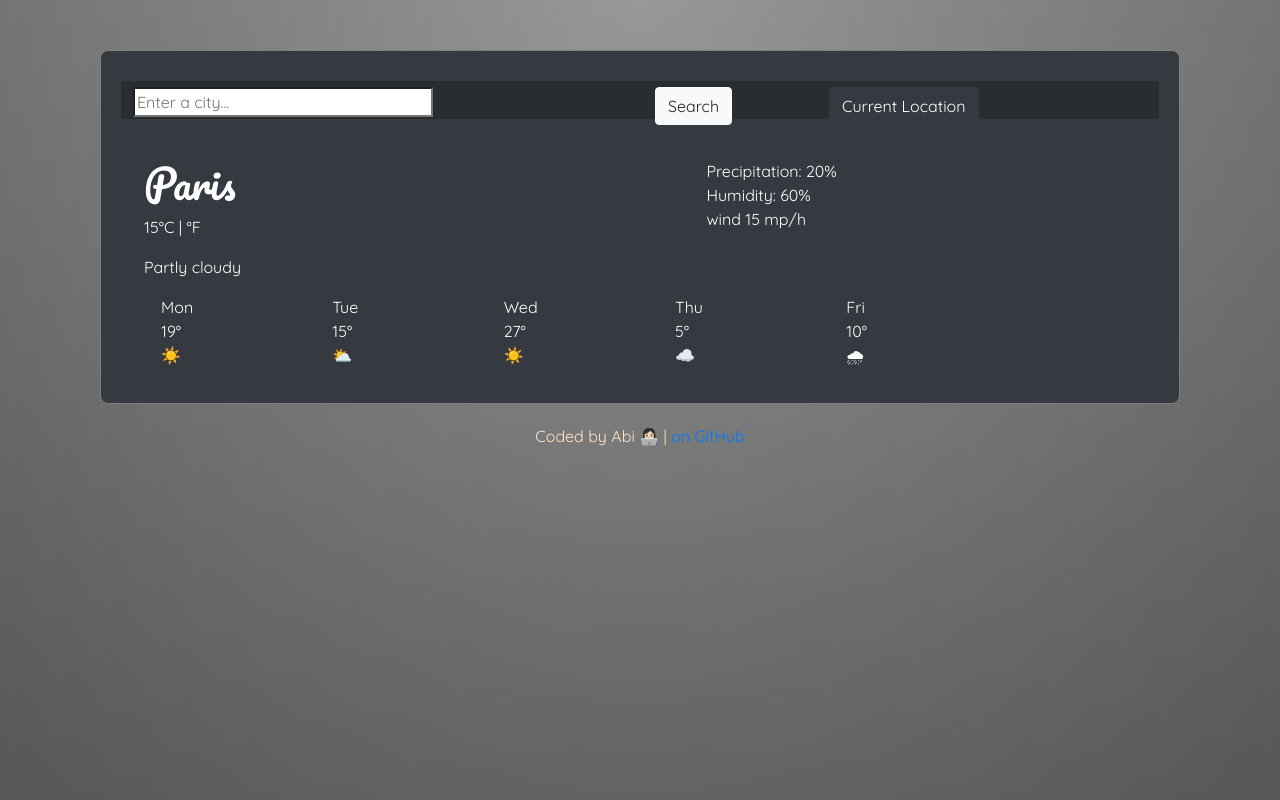
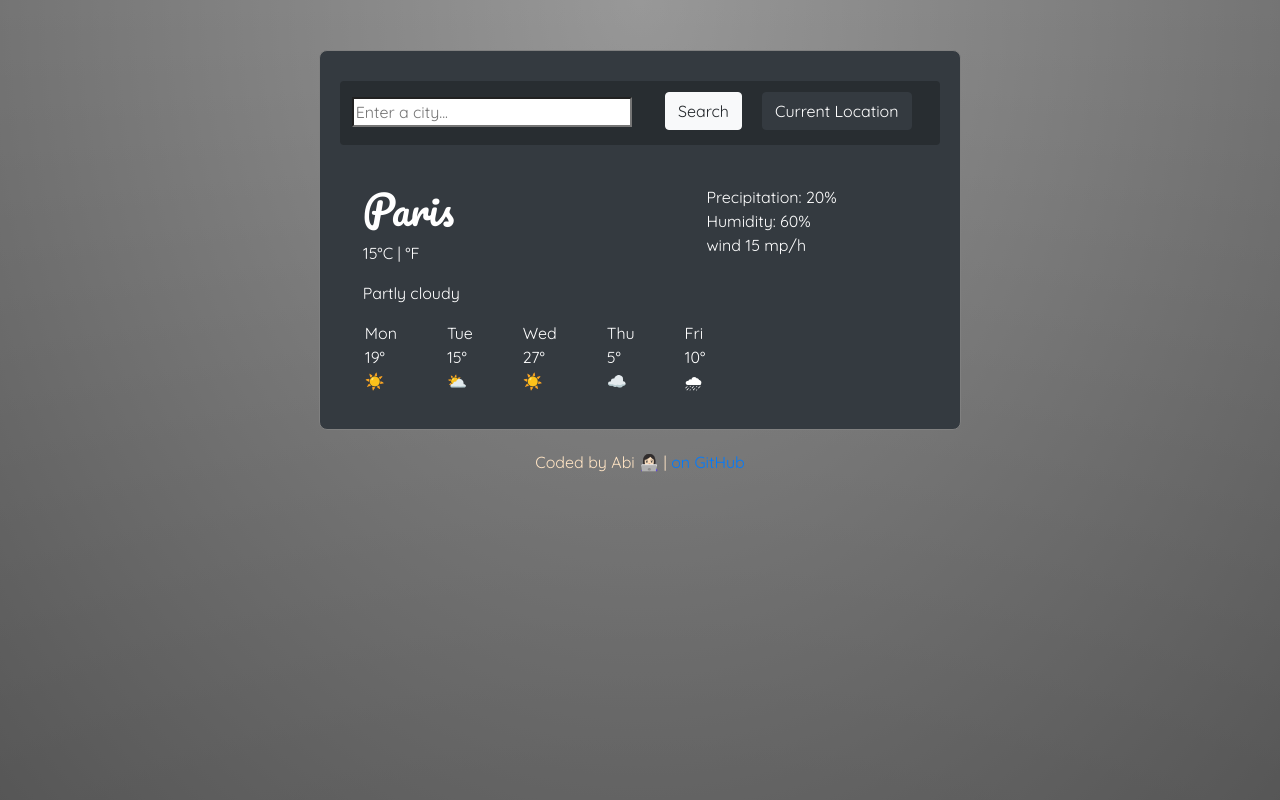
Before and after one commit to sponberry/shecodesreact-final-project, a React (Create React App) app: page / in a window 1280 px wide. Built offline with nearby package versions, Linux system fonts and the light colour scheme.

Commit message:
More CSS styling added

```diff
--- a/src/App.css
+++ b/src/App.css
@@ -2,9 +2,11 @@
 
 
 .App {
+  color: white;
   font-family: 'Quicksand', 'Trebuchet MS', sans-serif;
-  color: white;
+  margin: 0 auto;
   padding: 50px 100px;
+  width: max-content;
 }
 
 .container {
--- a/src/Weather.css
+++ b/src/Weather.css
@@ -10,15 +10,20 @@ p {
 }
 
 form {
-    margin: 10px 0px 40px;
-    height: max-content;
-    text-align: left;
     border: none !important;
     background-color: rgba(14, 14, 14, 0.3) !important;
+    height: max-content;
+    margin: 10px 0px 40px;
+    text-align: left;
 }
 
 input[type="search"] {
-    width: 300px;
+    margin-bottom: 15px;
+    width: 280px;
+}
+
+.btn {
+    margin: -5px 10px;
 }
 
 ul {
@@ -28,4 +33,6 @@ ul {
 li.fiveDay {
     display: inline;
     text-align: left;
+    margin-right: 20px;
+    padding-right: 30px;
 }
--- a/src/Weather.js
+++ b/src/Weather.js
@@ -4,15 +4,13 @@ import "./Weather.css";
 export default function Weather () {
     return (
         <div className="allWeather">
-          <form className="form-control">
+          <form className="form-control pt-3 pb-5">
             <div className="row">
-              <div className="col-md-6">
+              <div className="col-md-6 me-5">
                 <input type="search" placeholder="Enter a city..." />
               </div>
-              <div className="col-sm-6 col-md-2">
+              <div className="col-md-6 ms-5">
                 <input type="submit" value="Search" className="btn btn-light" />
-              </div>
-              <div className="col-sm-6 col-md-4">
                 <input type="button" value="Current Location" className="btn btn-dark" />
               </div>
             </div>
@@ -41,31 +39,31 @@ export default function Weather () {
 
             <ul>
             <div className="row">
-              <div className="col-sm-1 col-md-2">
+              {/* <div className="col-sm-1 col-md-2"> */}
                 <li className="fiveDay">
                   Mon<br />19°<br />☀️
                 </li>
-              </div>
-              <div className="col-sm-1 col-md-2">
+              {/* </div>
+              <div className="col-sm-1 col-md-2"> */}
                 <li className="fiveDay">
                   Tue<br />15°<br />⛅️
                 </li>
-              </div>
-              <div className="col-sm-1 col-md-2">
+              {/* </div>
+              <div className="col-sm-1 col-md-2"> */}
                 <li className="fiveDay">
                   Wed<br />27°<br />☀️
                 </li>
-              </div>
-              <div className="col-sm-1 col-md-2">
+              {/* </div>
+              <div className="col-sm-1 col-md-2"> */}
                 <li className="fiveDay">
                   Thu<br />5°<br />☁️
                 </li>
-              </div>
-              <div className="col-sm-1 col-md-2">
+              {/* </div>
+              <div className="col-sm-1 col-md-2"> */}
                 <li className="fiveDay">
                   Fri<br />10°<br />🌧
                 </li>
-              </div>
+              {/* </div> */}
               </div>
             </ul>
 
```
